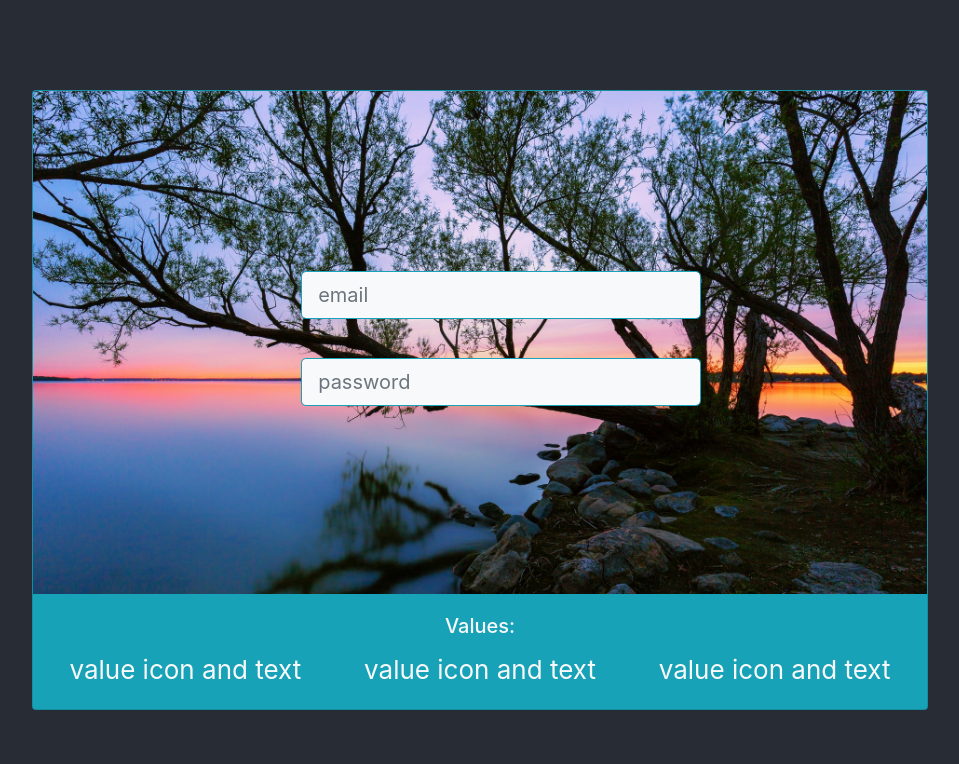
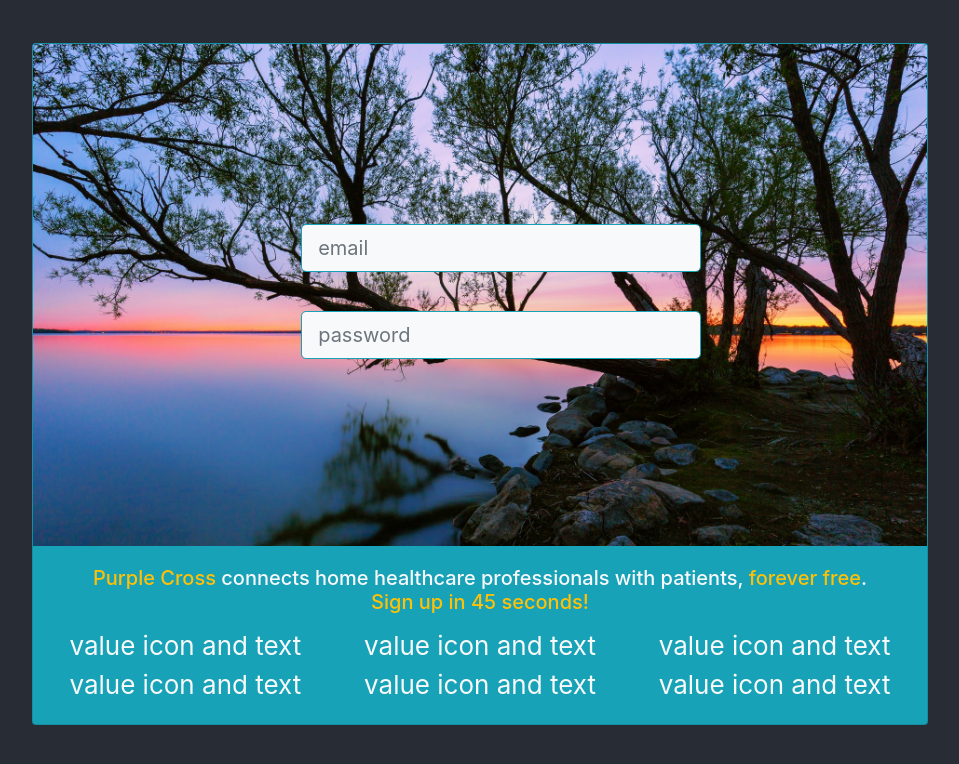
Before and after one commit to marcosaccarola/Health-Advantage, a React (Create React App) app: page / in a window 1280 px wide. Shown: the top 764 px of the page, without its empty margins (160-1119 px from the left). Built offline with nearby package versions, Linux system fonts and the light colour scheme.

Commit message:
starting registration

```diff
--- a/src/components/0100-LandingInterface.jsx
+++ b/src/components/0100-LandingInterface.jsx
@@ -3,14 +3,30 @@ import bg from '../assets/dave-hoefler-unsplash-medium.jpg'
 import LoginRegisterForm from "./0110-LoginRegistrationForm"
 
 const LandingInterface=({setCurrentUser})=>{
+
+    const openRegistrationModal=()=>{
+        console.log('HI')
+    }
+
     return(
         <div>
-            <Card style={{ width: '70%'}} className='text-light bg-info mx-auto'>
+            <Card style={{ width: '70%'}} className='text-light bg-info mx-auto mt-3 mb-5'>
                 <LoginRegisterForm setCurrentUser={setCurrentUser} />
             <Card.Img variant="top" src={bg}/>
             <Card.Body>
-                <Card.Title>Values:</Card.Title>
+                <Card.Title>
+                <a className='text-light' onClick={openRegistrationModal}>
+                    <span className='text-warning'>Purple Cross</span> connects home healthcare professionals with patients, <span className='text-warning'>forever free</span>.
+                    <br/>
+                    <span className='text-warning'>Sign up in 45 seconds!</span>
+                </a>
+                </Card.Title>
                 <Card.Text>
+                    <Row>
+                        <Col xs={4}>value icon and text</Col>
+                        <Col xs={4}>value icon and text</Col>
+                        <Col xs={4}>value icon and text</Col>
+                    </Row>
                     <Row>
                         <Col xs={4}>value icon and text</Col>
                         <Col xs={4}>value icon and text</Col>
--- a/src/components/0210-OfferedServices.jsx
+++ b/src/components/0210-OfferedServices.jsx
@@ -12,7 +12,8 @@ const OfferedServices=({offeredServices,currentUser})=>{
 
     return(
         <div>
-            OFFERED SERVICES:
+
+
             {offeredServices.map((reply)=>(
                 <Card style={{ width: '70rem' }} className='text-light bg-dark my-3 mx-auto'>
                     <Card.Body>
```
